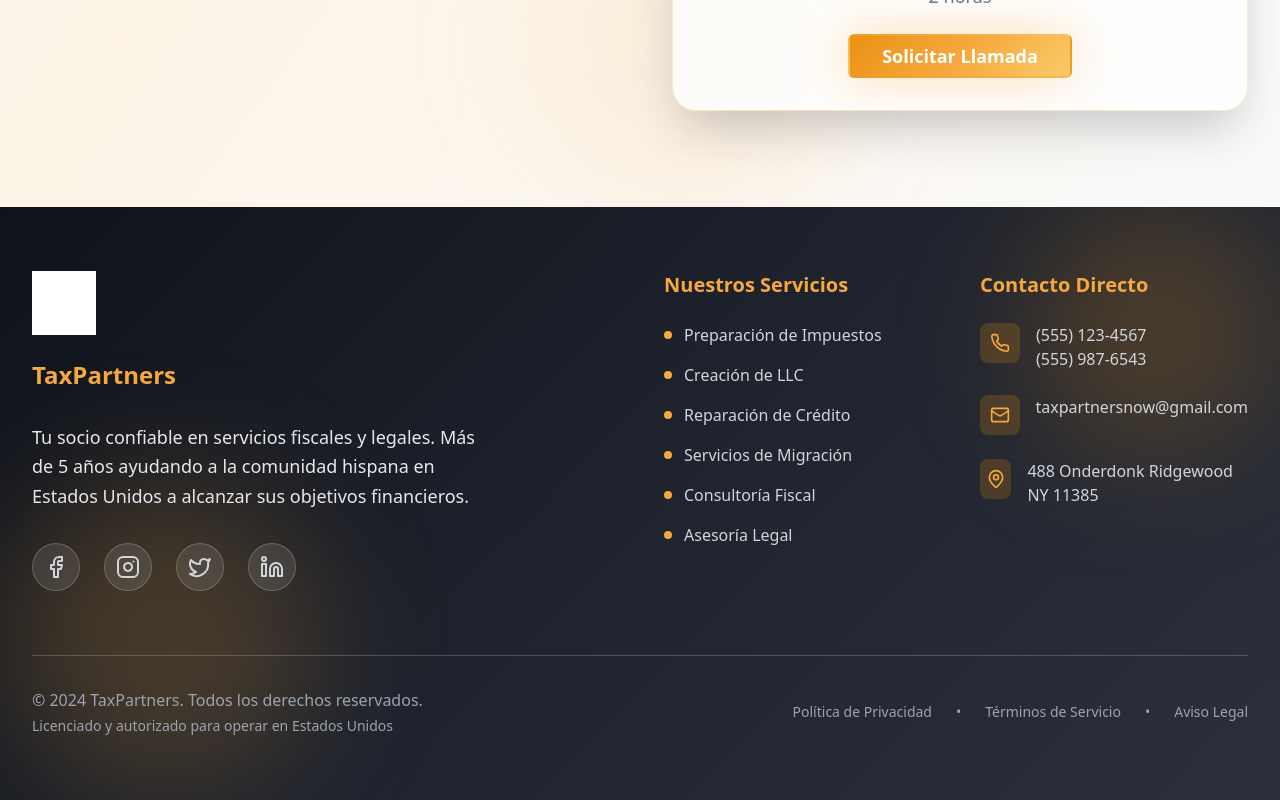
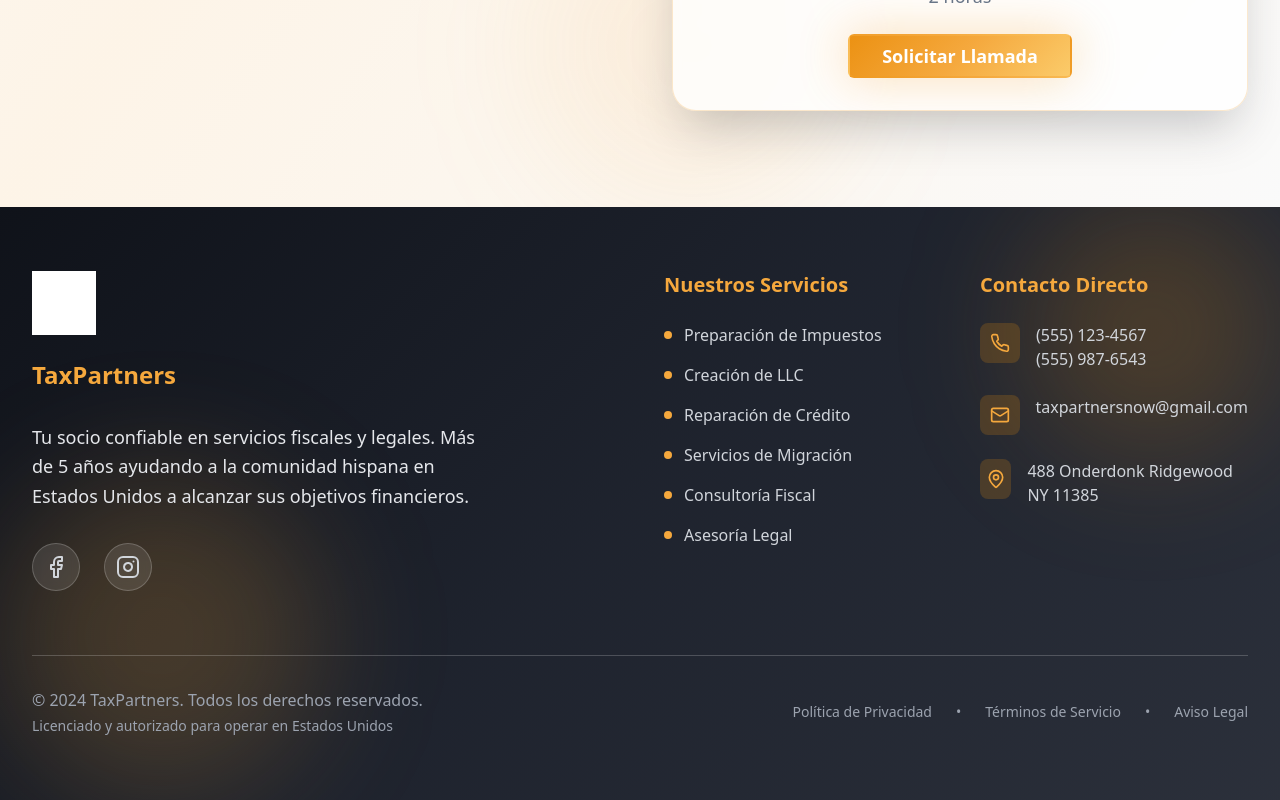
Before and after one commit to taxpartnersnow/mitaxpro, a React (Vite) app: page / in a window 1280 px wide. Shown: the part 5089-5889 px from the top of the page. Built offline with nearby package versions, Linux system fonts and the light colour scheme.

Commit message:
Remove social media links
Removed Twitter and LinkedIn links from the footer. Updated the Instagram link to redirect to the provided URL.

```diff
--- a/src/components/Footer.tsx
+++ b/src/components/Footer.tsx
@@ -23,19 +23,15 @@ const Footer = () => {
             <div className="flex space-x-6">
               {[{
               icon: Facebook,
-              label: "Facebook"
+              label: "Facebook",
+              url: "#"
             }, {
               icon: Instagram,
-              label: "Instagram"
-            }, {
-              icon: Twitter,
-              label: "Twitter"
-            }, {
-              icon: Linkedin,
-              label: "LinkedIn"
-            }].map((social, index) => <div key={index} className="w-12 h-12 bg-white/10 rounded-full flex items-center justify-center hover:bg-primary hover:scale-110 transition-all duration-300 cursor-pointer group backdrop-blur-sm border border-white/20">
+              label: "Instagram",
+              url: "https://www.instagram.com/taxpartners1?igsh=MW83ZWlzdG8zbHo1MA=="
+            }].map((social, index) => <a key={index} href={social.url} target="_blank" rel="noopener noreferrer" className="w-12 h-12 bg-white/10 rounded-full flex items-center justify-center hover:bg-primary hover:scale-110 transition-all duration-300 cursor-pointer group backdrop-blur-sm border border-white/20">
                   <social.icon className="w-6 h-6 text-gray-300 group-hover:text-white transition-colors duration-300" />
-                </div>)}
+                </a>)}
             </div>
           </div>
 
```
